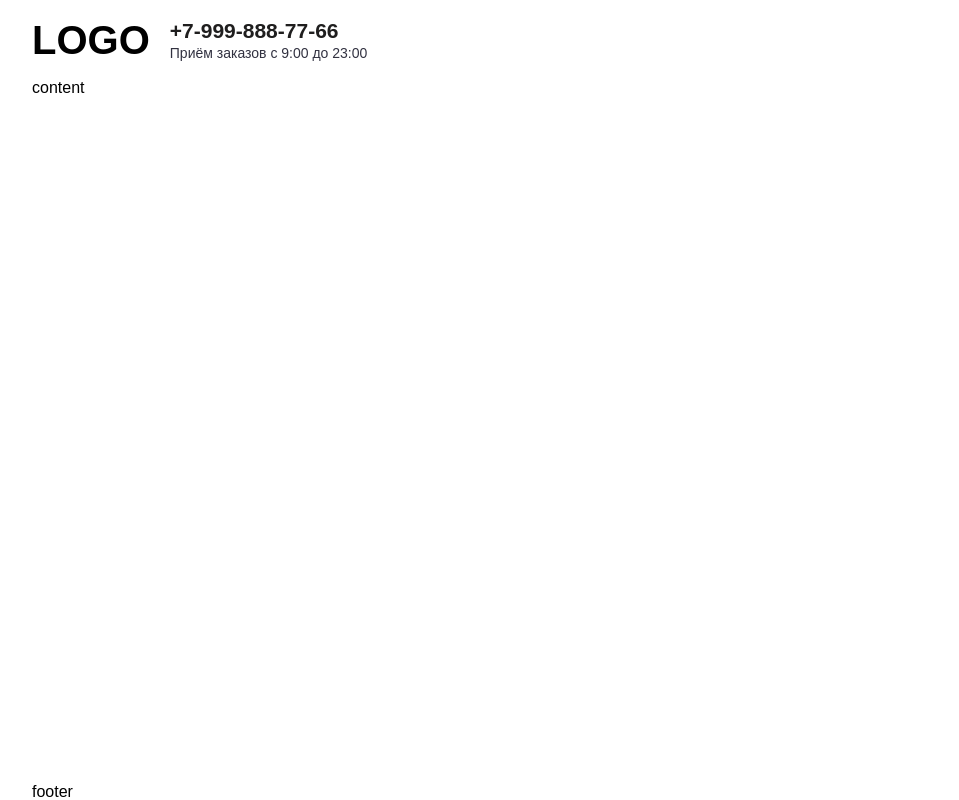
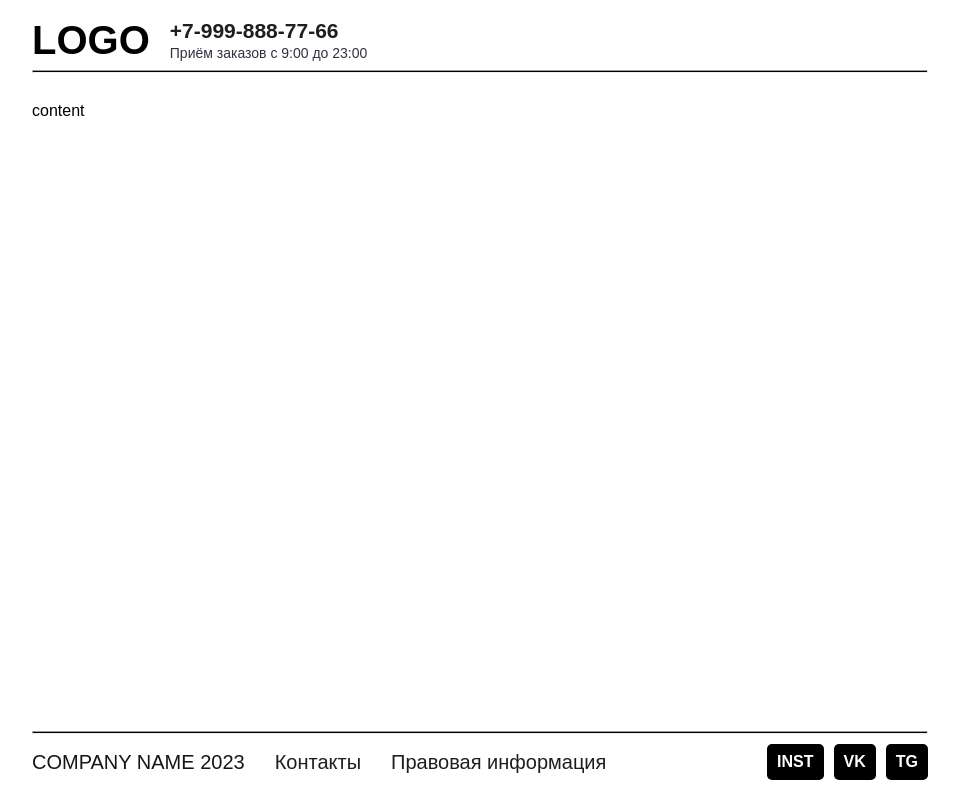
Before and after one commit to kakadyx/pizza, a Vue app: page / in a window 1280 px wide. Shown: the whole page, without its empty margins (160-1119 px from the left). Built offline with nearby package versions, Linux system fonts and the light colour scheme.

Commit message:
добавил общие стили и частично сделал футер, хэдер

```diff
--- a/src/app/index.vue
+++ b/src/app/index.vue
@@ -11,6 +11,7 @@ import { Routing } from '@/pages'
 <style lang="scss">
 @import '@/app/style/reset.scss';
 @import '@/app/style/variables.scss';
+@import '@/app/style/main.scss';
 .app {
   min-height: 100vh;
   font-family: sans-serif;
--- /dev/null
+++ b/src/app/style/main.scss
@@ -0,0 +1,9 @@
+.separator {
+  margin: 0;
+  color: black;
+  height: 3px;
+  background: black;
+  width: 100%;
+  margin-block: 10px;
+  border-radius: 999px;
+}
--- a/src/widgets/theFooter/index.vue
+++ b/src/widgets/theFooter/index.vue
@@ -1,7 +1,70 @@
 <script setup></script>
 
 <template>
-  <footer>footer</footer>
+  <footer class="footer">
+    <hr class="separator" />
+    <div class="content">
+      <div class="contacts">
+        <span class="company-name">COMPANY NAME 2023</span>
+        <a class="link" href="#">Контакты</a>
+        <a class="link" href="#">Правовая информация</a>
+      </div>
+      <div class="social-links">
+        <a class="link" href="#">INST</a>
+        <a class="link" href="#">VK</a>
+        <a class="link" href="#">TG</a>
+      </div>
+    </div>
+  </footer>
 </template>
 
-<style scoped></style>
+<style lang="scss" scoped>
+.footer {
+  padding-block: 20px;
+  display: flex;
+  flex-direction: column;
+  justify-content: space-between;
+  align-items: center;
+}
+
+.content {
+  width: 100%;
+  display: flex;
+  justify-content: space-between;
+  align-items: center;
+}
+.contacts {
+  display: flex;
+  gap: 30px;
+  font-size: 20px;
+
+  a {
+    color: var(--paragraph);
+    cursor: pointer;
+  }
+  .link {
+    text-decoration: none;
+  }
+  .company-name {
+    color: var(--title);
+  }
+}
+
+.social-links {
+  width: fit-content;
+  display: flex;
+  gap: 10px;
+  justify-content: space-between;
+  font-size: 16px;
+  .link {
+    background: black;
+    color: white;
+    display: flex;
+    align-items: center;
+    padding: 10px;
+    border-radius: 5px;
+    text-decoration: none;
+    font-weight: 600;
+  }
+}
+</style>
--- a/src/widgets/theHeader/index.vue
+++ b/src/widgets/theHeader/index.vue
@@ -2,6 +2,7 @@
 
 <template>
   <header class="header">
+    <div class="content">
       <div class="logo">
         <span>LOGO</span>
       </div>
@@ -9,12 +10,18 @@
         <a href="tel:+79998887766" class="phone-number">+7-999-888-77-66</a>
         <span class="text">Приём заказов с 9:00 до 23:00</span>
       </div>
+    </div>
+
+    <hr class="separator" />
   </header>
 </template>
 
 <style lang="scss" scoped>
 .header {
   padding-block: 20px;
+}
+
+.content {
   display: flex;
   justify-content: flex-start;
   align-items: center;
```
Lines whose indentation alone changed are shown as unchanged.
